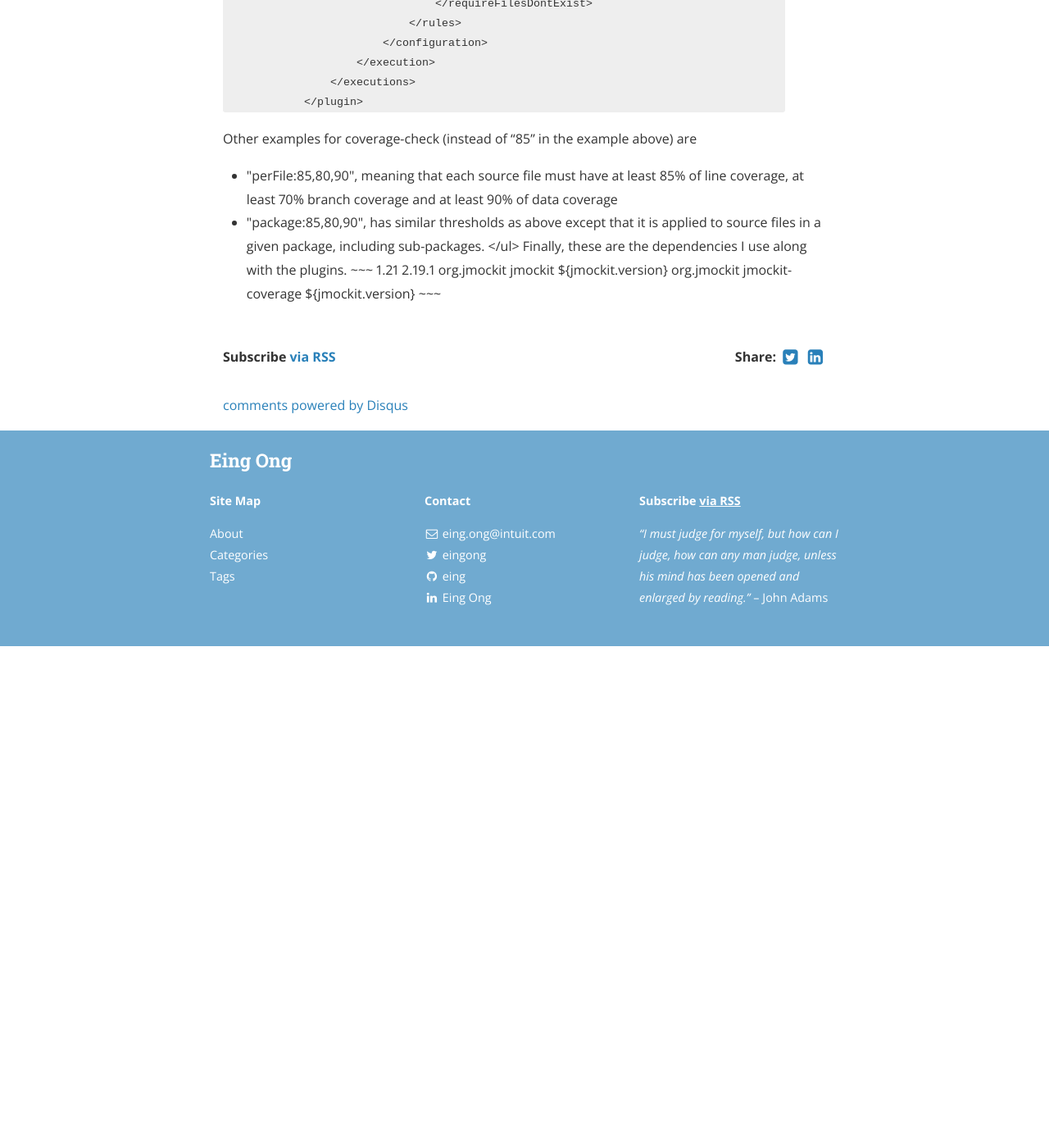
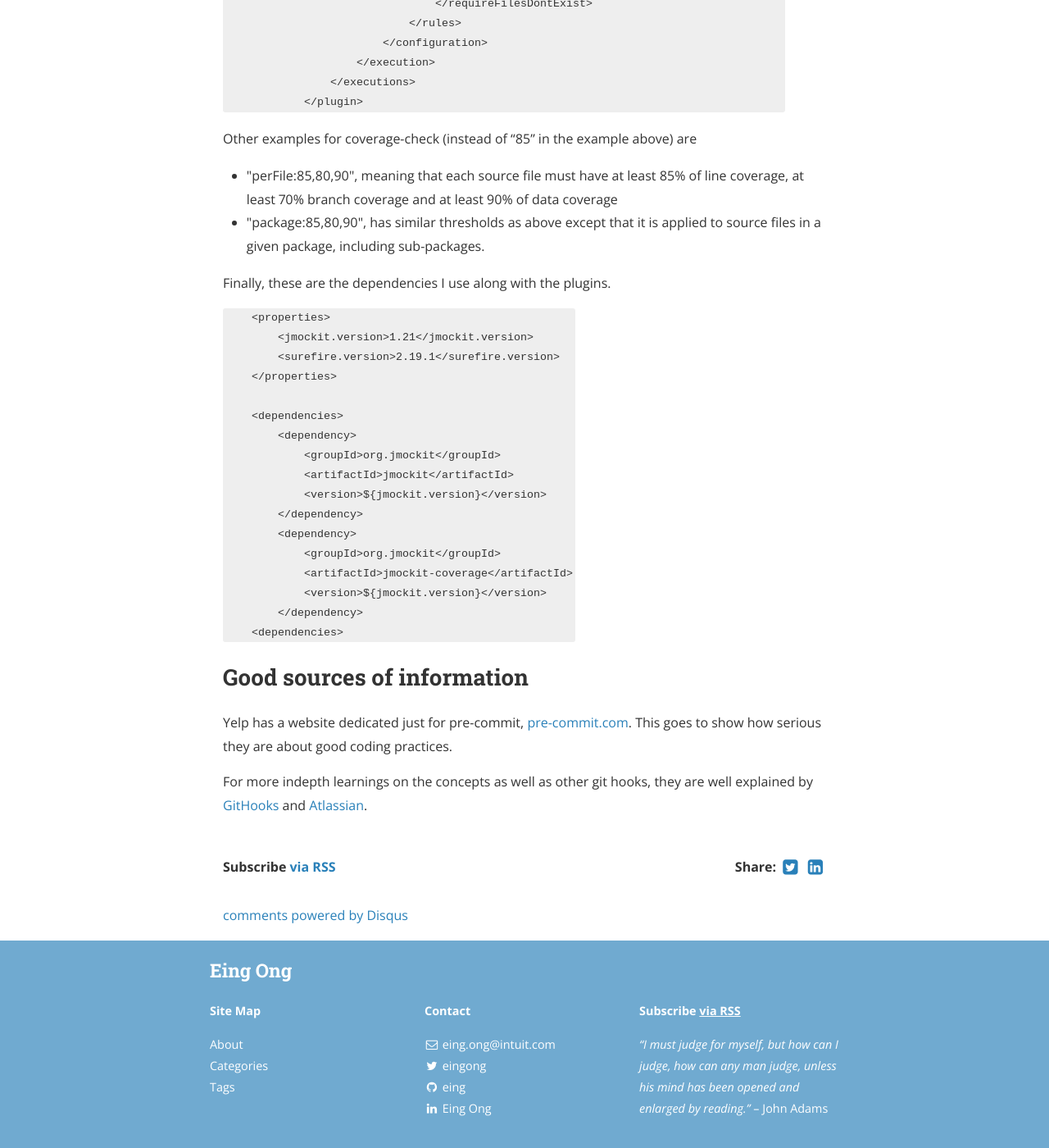
Before and after one commit to eing/eing.github.io, a Jekyll site: the page built from _posts/2016-02-29-Git-Pre-Commit-Hooks-Part2.markdown, in a window 1280 px wide and 1400 px high, scrolled down 3127 px. Shown: the whole window at 82% size. Built offline with Jekyll 4.4.1, drawn with Linux system fonts in a browser that asks for light colours; nearby versions of some CDN libraries; Markdown is read by kramdown in place of the engine named in the settings; comment, search, counter and statistics services are not loaded; a style sheet for code colours, icons or effects is not loaded; before the commit the page ends 3915 px from its top, so only the background shows below that.

Commit message:
change markdown to kramdown

```diff
--- a/_config.yml
+++ b/_config.yml
@@ -21,12 +21,12 @@ cover: "assets/header_image.jpg"
 logo: "assets/logo.png"
 
 # Build settings
-markdown: redcarpet
-redcarpet:
-  extensions: ["smart", "tables", "no_intra_emphasis", "fenced_code_blocks", "autolink", "strikethrough", "superscript", "with_toc_data"]
-#markdown: kramdown
-#kramdown:
-#  input: GFM
+#markdown: redcarpet
+#redcarpet:
+#  extensions: ["smart", "tables", "no_intra_emphasis", "fenced_code_blocks", "autolink", "strikethrough", "superscript", "with_toc_data"]
+markdown: kramdown
+kramdown:
+  input: GFM
 paginate: 5
 paginate_path: "/page:num/"
 
--- a/_posts/2016-02-29-Git-Pre-Commit-Hooks-Part2.markdown
+++ b/_posts/2016-02-29-Git-Pre-Commit-Hooks-Part2.markdown
@@ -118,7 +118,7 @@ JMockit has a good write up on code coverage, see [JMockit Code Coverage Tutoria
 Other examples for coverage-check (instead of "85" in the example above) are
 <ul>
 <li>"perFile:85,80,90", meaning that each source file must have at least 85% of line coverage, at least 70% branch coverage and at least 90% of data coverage </li>
-<li>"package:85,80,90", has similar thresholds as above except that it is applied to source files in a given package, including sub-packages.
+<li>"package:85,80,90", has similar thresholds as above except that it is applied to source files in a given package, including sub-packages.</li>
 </ul>
 
 Finally, these are the dependencies I use along with the plugins.
@@ -142,3 +142,8 @@ Finally, these are the dependencies I use along with the plugins.
         </dependency>
     <dependencies>
 ~~~
+
+<h2>Good sources of information</h2>
+Yelp has a website dedicated just for pre-commit, [pre-commit.com](http://pre-commit.com). This goes to show how serious they are about good coding practices.
+
+For more indepth learnings on the concepts as well as other git hooks, they are well explained by [GitHooks](http://githooks.com) and [Atlassian](https://www.atlassian.com/git/tutorials/git-hooks/conceptual-overview).
```
